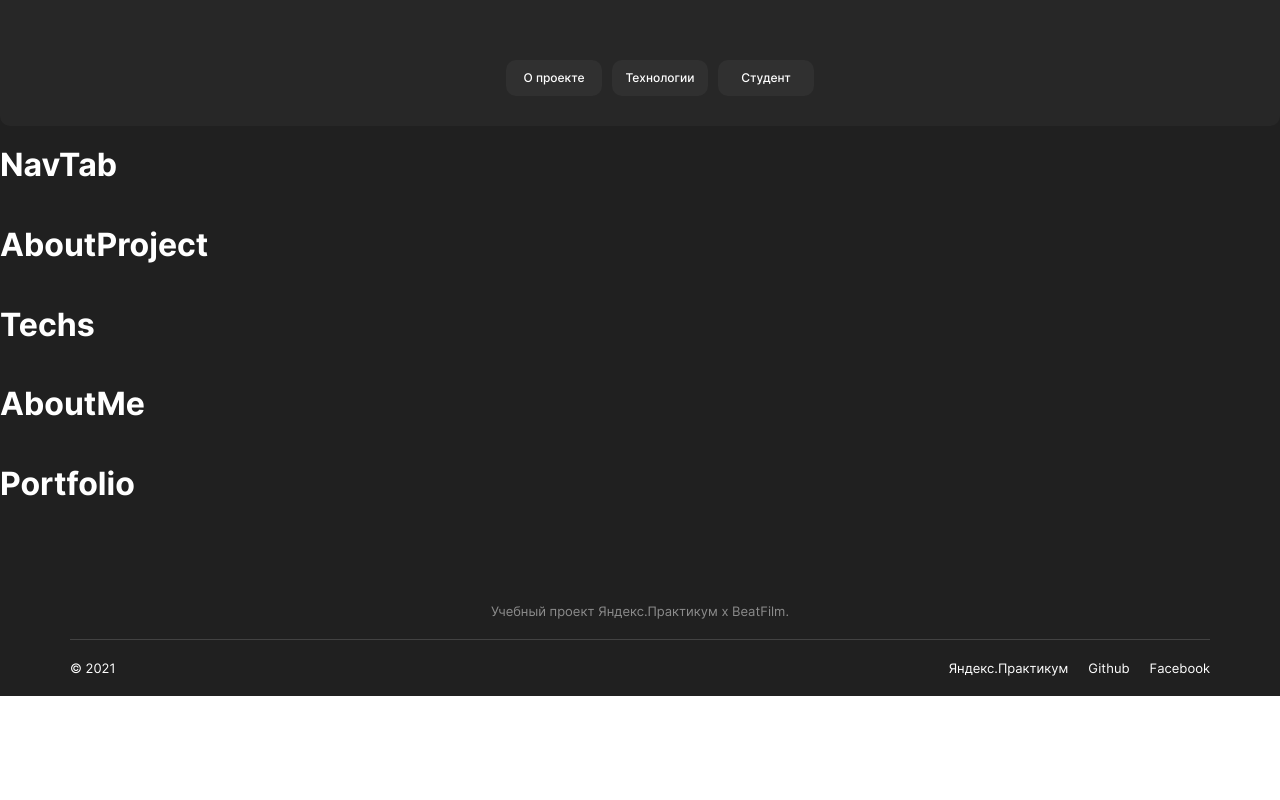
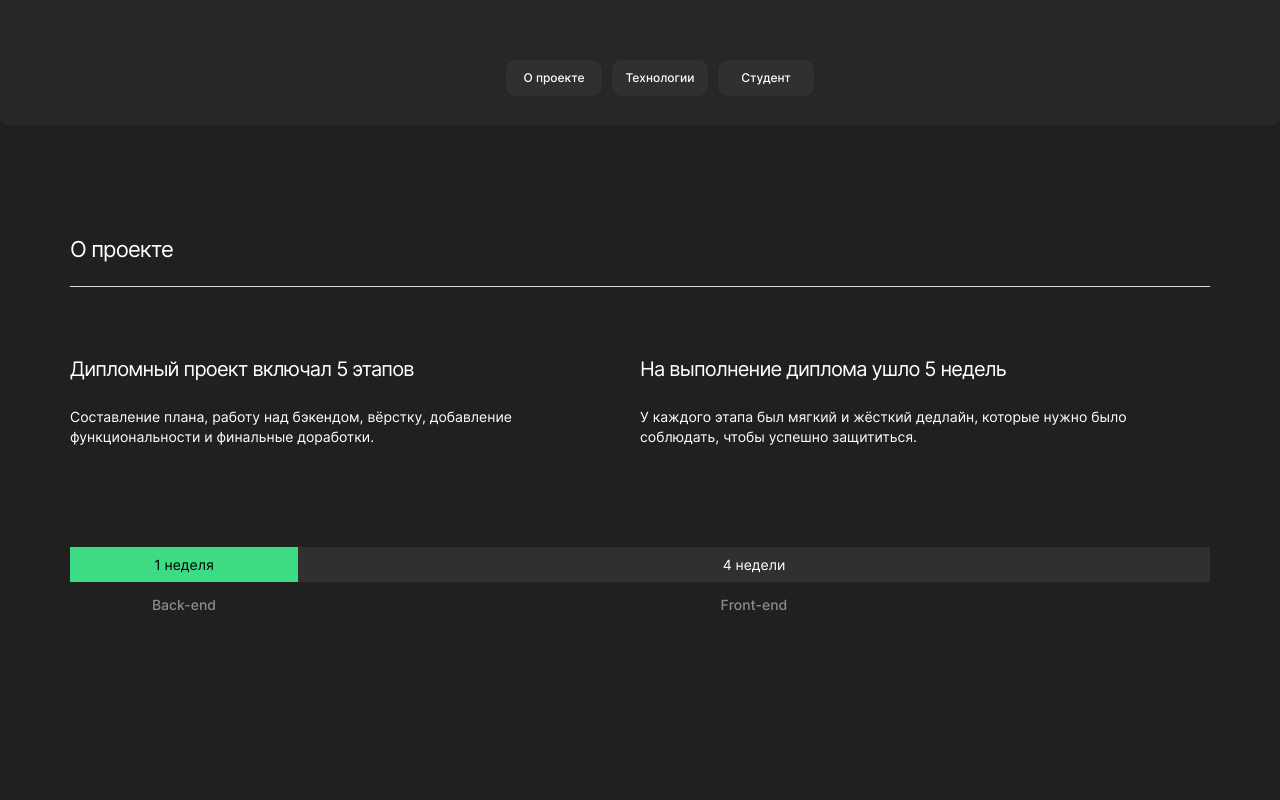
Before and after one commit to sergey-popov-1964/movies-explorer-frontend, a React (Create React App) app: page / in a window 1280 px wide. Shown: the part 460-1260 px from the top of the page. Before the commit the page ends 1156 px from the top, so only its background shows below. Built offline with nearby package versions, Linux system fonts and the light colour scheme.

Commit message:
18_07_2021__1

```diff
--- a/src/components/App/App.js
+++ b/src/components/App/App.js
@@ -7,6 +7,7 @@ import Main from "../Main/Main";
 import Movies from "../Movies/Movies";
 import SavedMovies from "../SavedMovies/SavedMovies";
 import Profile from "../Profile/Profile";
+import Notfound from "../Notfound/Notfound";
 
 function App() {
 
@@ -35,8 +36,12 @@ function App() {
           <Profile/>
         </Route>
 
-          <Route exact path="*">
+        <Route exact path="/">
           <Main/>
+        </Route>
+
+        <Route path="*">
+          <Notfound/>
         </Route>
 
       </Switch>
--- a/src/components/Main/AboutProject/AboutProject.css
+++ b/src/components/Main/AboutProject/AboutProject.css
@@ -0,0 +1,91 @@
+.about {
+  display: grid;
+  grid-template: auto / 1fr;
+  padding: 110px 70px;
+}
+
+.about__title {
+  grid-row: 1/2;
+  margin: 0;
+  padding: 0 0 23px;
+  border-bottom: solid 1px #DADADA;
+  font-weight: 400;
+  font-size: 22px;
+  line-height: 27px;
+  letter-spacing: -0.04em;
+  color: #FFFFFF;
+}
+
+.about__stages {
+  grid-row: 2/3;
+}
+
+.about__list {
+  margin: 0;
+  padding: 0;
+  display: grid;
+  grid-template: max-content / 1fr 1fr;
+}
+
+.about__item {
+  list-style: none;
+  text-decoration: none;
+}
+
+.about__subtitle {
+  margin: 70px 0 0;
+  padding: 0;
+  font-weight: 400;
+  font-size: 20px;
+  line-height: 24px;
+  letter-spacing: -0.04em;
+  color: #FFFFFF;
+}
+
+.about__text {
+  margin: 26px 0 0;
+  padding: 0;
+  width: 545px;
+  font-weight: 400;
+  font-size: 14px;
+  line-height: 20px;
+  color: #FFFFFF;
+}
+
+.about__chart {
+  grid-row: 3/4;
+  grid-template: max-content / max-content 1fr;
+  margin: 100px 0;
+  padding: 0;
+}
+
+.about__chart-item {
+  list-style: none;
+  text-decoration: none;
+}
+
+.about__chart-week {
+  margin: 0;
+  padding: 9px 0;
+  font-weight: 400;
+  font-size: 14px;
+  line-height: 17px;
+  text-align: center;
+  color: #FFFFFF;
+  background-color: #303030;
+}
+
+.about__chart-week_back{
+  background-color: #3DDC84;
+  width: 228px;
+  color: #000000;
+}
+.about__chart-text {
+  margin: 14px 0;
+  padding: 0;
+  font-weight: 500;
+  font-size: 14px;
+  line-height: 17px;
+  text-align: center;
+  color: #8B8B8B;
+}
--- a/src/components/Main/AboutProject/AboutProject.js
+++ b/src/components/Main/AboutProject/AboutProject.js
@@ -6,8 +6,31 @@ function AboutProject() {
 
 
   return (
-    <div className="block">
-      <h1>AboutProject</h1>
+    <div className="block about">
+      <h2 className="about__title">О проекте</h2>
+
+      <ul className="about__list about__stages">
+        <li className="about__item">
+          <h3 className="about__subtitle">Дипломный проект включал 5 этапов</h3>
+          <p className="about__text">Составление плана, работу над бэкендом, вёрстку, добавление функциональности и финальные доработки.</p>
+        </li>
+        <li className="about__item">
+          <h3 className="about__subtitle">На выполнение диплома ушло 5 недель</h3>
+          <p className="about__text">У каждого этапа был мягкий и жёсткий дедлайн, которые нужно было соблюдать, чтобы успешно защититься.</p>
+        </li>
+      </ul>
+
+      <ul className="about__list about__chart">
+        <li className="about__chart-item">
+          <h3 className="about__chart-week about__chart-week_back">1 неделя</h3>
+          <p className="about__chart-text">Back-end</p>
+        </li>
+        <li className="about__item">
+          <h3 className="about__chart-week">4 недели</h3>
+          <p className="about__chart-text">Front-end</p>
+        </li>
+      </ul>
+
     </div>
   )
 }
--- a/src/components/Main/Main.js
+++ b/src/components/Main/Main.js
@@ -2,7 +2,6 @@ import React from 'react';
 import './Main.css';
 import '../App/App.css';
 import Promo from "./Promo/Promo";
-import NavTab from "./NavTab/NavTab";
 import AboutProject from "./AboutProject/AboutProject";
 import Techs from "../Movies/Techs/Techs";
 import AboutMe from "./Portfolio/AboutMe";
@@ -11,11 +10,9 @@ import Footer from "../Footer/Footer";
 
 function Main() {
 
-
   return (
     <div className="main">
       <Promo/>
-      <NavTab/>
       <AboutProject/>
       <Techs/>
       <AboutMe/>
--- a/src/components/Main/NavTab/NavTab.css
+++ b/src/components/Main/NavTab/NavTab.css
@@ -0,0 +1,37 @@
+.nav {
+  display: flex;
+  flex-direction: row;
+  margin: 0 0 30px 0;
+  justify-content: center;
+  align-items: center;
+}
+
+.nav__item {
+  list-style: none;
+  margin-right: 10px;
+}
+
+.nav__item:last-of-type {
+  margin-right: 0;
+}
+
+.nav__button {
+  width: 96px;
+  height: 36px;
+  outline: none;
+  border: none;
+  background-color: #303030;
+  border-radius: 10px;
+  font-family: inherit;
+  font-weight: 500;
+  font-size: 12px;
+  line-height: 16px;
+  color: #FFFFFF;
+  text-decoration: none;
+  cursor: pointer;
+  transition: all .5s ease;
+}
+
+.nav__button:hover {
+  opacity: .8;
+}
--- a/src/components/Main/NavTab/NavTab.js
+++ b/src/components/Main/NavTab/NavTab.js
@@ -1,14 +1,29 @@
 import React from 'react';
 import './NavTab.css';
-import '../../App/App.css';
 
 function NavTab() {
 
-
   return (
-    <div className="block">
-      <h1>NavTab</h1>
-    </div>
+    <ul className="nav">
+      <li className="nav__item">
+        <button type="button"
+                className="nav__button">
+          О проекте
+        </button>
+      </li>
+      <li className="nav__item">
+        <button type="button"
+                className="nav__button">
+          Технологии
+        </button>
+      </li>
+      <li className="nav__item">
+        <button type="button"
+                className="nav__button">
+          Студент
+        </button>
+      </li>
+    </ul>
   )
 }
 
--- a/src/components/Main/Promo/Promo.css
+++ b/src/components/Main/Promo/Promo.css
@@ -87,44 +87,5 @@ opacity: .8;
   letter-spacing: -0.04em;
   color: #FFFFFF;
   margin: 160px auto 150px;
-  /*padding: 0;*/
   text-align: center;
 }
-
-.promo__nav {
-  display: flex;
-  flex-direction: row;
-  margin: 0 0 30px 0;
-  justify-content: center;
-  align-items: center;
-}
-
-.promo__nav-item {
-  list-style: none;
-  margin-right: 10px;
-}
-
-.promo__nav-item:last-of-type {
-  margin-right: 0;
-}
-
-.promo__button {
-  width: 96px;
-  height: 36px;
-  outline: none;
-  border: none;
-  background-color: #303030;
-  border-radius: 10px;
-  font-family: inherit;
-  font-weight: 500;
-  font-size: 12px;
-  line-height: 16px;
-  color: #FFFFFF;
-  text-decoration: none;
-  cursor: pointer;
-  transition: all .5s ease;
-}
-
-.promo__button:hover {
-  opacity: .8;
-}
--- a/src/components/Main/Promo/Promo.js
+++ b/src/components/Main/Promo/Promo.js
@@ -3,63 +3,28 @@ import './Promo.css';
 import '../../App/App.css';
 import logoDiploma from "../../../images/diplom_logo.svg";
 import {Link} from "react-router-dom";
+import NavTab from "../NavTab/NavTab";
 
 function Promo() {
 
   return (
     <div className="block promo">
       <div className="promo__head">
-        {/*<a href="#" target="_self" className="promo__logo">*/}
-          <img src={logoDiploma} alt="Логотип" className="promo__logo promo__img"/>
-        {/*</a>*/}
+        <img src={logoDiploma} alt="Логотип" className="promo__logo promo__img"/>
         <ul className="promo__list">
           <li className="promo__item">
             <Link className='promo__link promo__link_register' to="/signup">Регистрация</Link>
-
-            {/*<button type="button"*/}
-            {/*        className="promo__button promo__button_register">*/}
-            {/*  Регистрация*/}
-            {/*</button>*/}
           </li>
           <li className="promo__item">
             <Link className='promo__link promo__link_login' to="/signin">Войти</Link>
-
-            {/*<button type="button"*/}
-            {/*        className="promo__button promo__button_login">*/}
-            {/*  Войти*/}
-            {/*</button>*/}
           </li>
         </ul>
       </div>
-
       <div className="promo__main">
         <h1 className="promo__title">Учебный проект студента факультета Веб-разработки.</h1>
-        <ul className="promo__nav">
-          <li className="promo__nav-item">
-                <button type="button"
-                    className="promo__button">
-                  О проекте
-            </button>
-          </li>
-          <li className="promo__nav-item">
-            <button type="button"
-                    className="promo__button">
-              Технологии
-            </button>
-          </li>
-          <li className="promo__nav-item">
-            <button type="button"
-                    className="promo__button">
-              Студент
-            </button>
-          </li>
-        </ul>
+        <NavTab/>
       </div>
-
     </div>
-
-
-
   )
 }
 
--- /dev/null
+++ b/src/components/Notfound/Notfound.css
@@ -0,0 +1,42 @@
+.notfound {
+  height: 100vh;
+  display: grid;
+  grid-template: 1fr max-content / 1fr;
+}
+
+.notfound__message {
+  grid-row: 1/2;
+  padding: 0;
+  margin: auto;
+}
+
+.notfound__title {
+  margin: 0 0 5px 0;
+  padding: 0;
+  font-weight: 400;
+  font-size: 140px;
+  line-height: 169px;
+  color: #FFFFFF;
+text-align: center;
+}
+
+.notfound__text {
+  margin: 0;
+  padding: 0;
+  font-weight: 400;
+  font-size: 16px;
+  line-height: 19px;
+  text-align: center;
+  color: #FFFFFF;
+}
+
+.notfound__back {
+  grid-row: 2/3;
+  margin: 0;
+  padding: 0 0 60px 0;
+  font-weight: 400;
+  font-size: 14px;
+  line-height: 17px;
+  color: #4285F4;
+  text-align: center;
+}
--- /dev/null
+++ b/src/components/Notfound/Notfound.js
@@ -0,0 +1,22 @@
+import React from 'react';
+import './Notfound.css';
+import '../App/App.css';
+import {Link} from "react-router-dom";
+
+function Notfound() {
+
+  return (
+    <div className="block notfound">
+      <div className="notfound__message">
+      <h1 className="notfound__title">404</h1>
+        <p className="notfound__text">Страница не найдена</p>
+      </div>
+      <p className="notfound__back">
+        Назад
+      </p>
+    </div>
+
+  )
+}
+
+export default Notfound;
```
Also changed, not shown: src/components/App/App.css (+0 -15 lines). Lines whose indentation alone changed are shown as unchanged.
